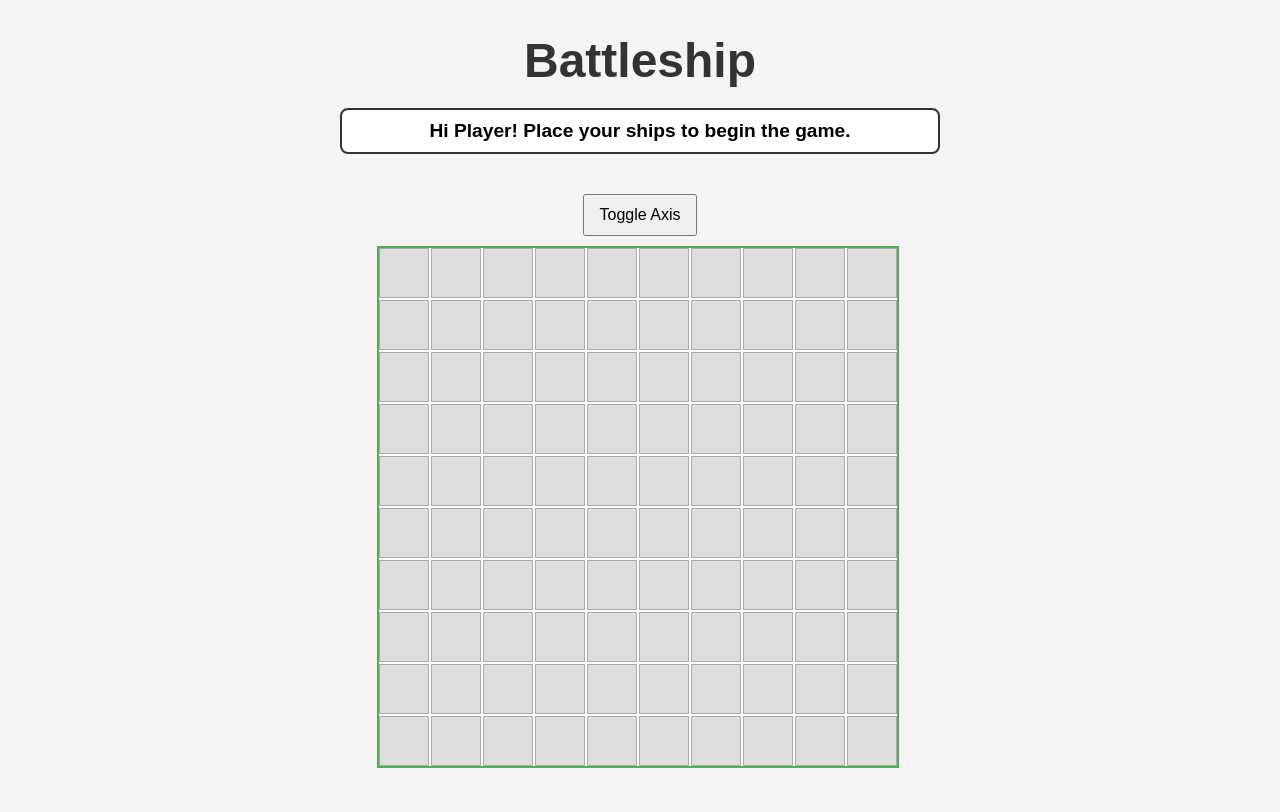
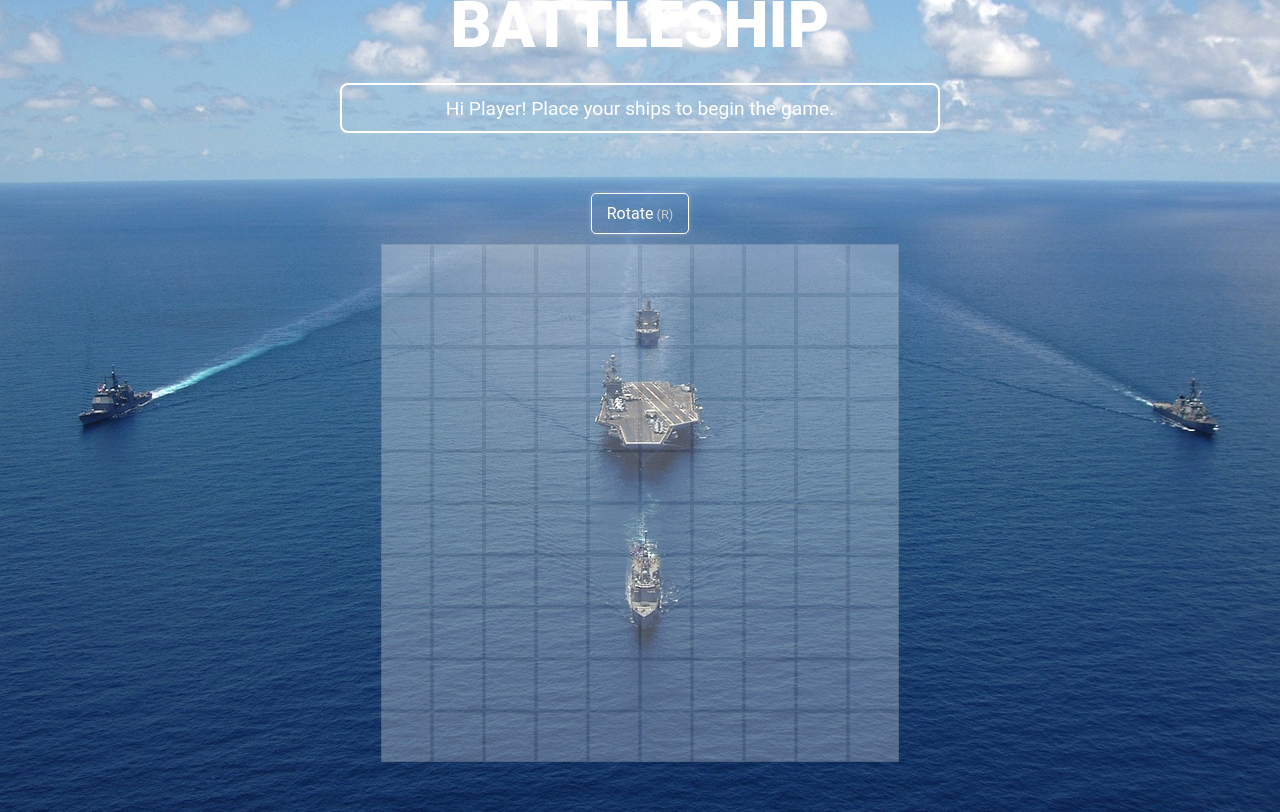
Before and after one commit to Graham4914/battleship, a website built with webpack: page src/view/index.html in a window 1280 px wide. Both pictures are taken after a click on the button "Start Game". Built offline with nearby package versions, Linux system fonts and the light colour scheme.

Commit message:
further UI enhancments for message status  bar and coordinate timeouts for status messages

```diff
--- a/src/controller/gameController.js
+++ b/src/controller/gameController.js
@@ -440,7 +440,8 @@ function startGame() {
     isHorizontal = true; // Reset orientation
 
     // Update status message
-    GridView.updateStatus(`Hi ${playerName}! Place your ships to begin the game.`);
+    GridView.updateStatus(`Hi ${playerName}! Shall we play a game?`);
+    GridView.updateStatus(`Hi ${playerName}! Place your ships to begin the game.`,2000);
 
     // Re-enable player actions
     enablePlayerActions();
--- a/src/view/gridView.js
+++ b/src/view/gridView.js
@@ -83,21 +83,41 @@ function clearHighlights(gridElement) {
     });
 }
 
-function updateStatus(message) {
-    // Always select the element fresh to ensure it's not stale
+function updateStatus(message, delay = 0) {
     const statusMessageElement = document.querySelector('.status-message');
     if (!statusMessageElement) {
         console.error('Status message element not found.');
         return;
     }
 
-    console.log('Status Update:', message);
-    statusMessageElement.style.display = 'none';  // Force the element to repaint
-    setTimeout(() => {
+    // If the delay is 0, update immediately
+    if (delay === 0) {
         statusMessageElement.textContent = message;
-        statusMessageElement.style.display = 'block';  // Show the element again
-    }, 1000);  // 1-second delay for smoother flow
+        statusMessageElement.style.display = 'block'; // Ensure it's visible
+    } else {
+        // Use a timeout for delayed updates
+        setTimeout(() => {
+            statusMessageElement.textContent = message;
+            statusMessageElement.style.display = 'block';
+        }, delay);
+    }
 }
+
+// function updateStatus(message) {
+//     // Always select the element fresh to ensure it's not stale
+//     const statusMessageElement = document.querySelector('.status-message');
+//     if (!statusMessageElement) {
+//         console.error('Status message element not found.');
+//         return;
+//     }
+
+//     console.log('Status Update:', message);
+//     statusMessageElement.style.display = 'none';  // Force the element to repaint
+//     setTimeout(() => {
+//         statusMessageElement.textContent = message;
+//         statusMessageElement.style.display = 'block';  // Show the element again
+//     }, 1000);  // 1-second delay for smoother flow
+// }
 // Update the cell after an attack (hit or miss)
 function updateCell(cell, result) {
     if (result === 'hit') {
--- a/src/view/index.html
+++ b/src/view/index.html
@@ -21,27 +21,30 @@
         <header>
             <h1>Battleship</h1>
         </header>
-        <div class="status-message">
-            <p>Place your ships...</p>
+        <div class="status-message-container">
+            <div class="status-message">
+                <p>Shall we play a game?</p>
 
+            </div>
         </div>
+
         <div class="restart-container">
             <button id="restart-btn" style="display: none;">Restart Game</button>
         </div>
         <div class="axis-toggle">
-            <button id="toggle-axis-btn">Toggle Axis</button>
+            <button id="toggle-axis-btn">Rotate</button>
 
         </div>
 
         <div class="grid-container">
             <div class="grid-section">
-                <h2>Player Board</h2>
+                <h2>Player</h2>
                 <div class="grid player-grid" id="player-grid">
                     <!-- Player grid -->
                 </div>
             </div>
             <div class="grid-section">
-                <h2>Computer Board</h2>
+                <h2>Computer</h2>
                 <div class="grid computer-grid" id="computer-grid">
                     <!-- Computer grid -->
                 </div>
--- a/src/view/style.css
+++ b/src/view/style.css
@@ -5,14 +5,29 @@
     box-sizing: border-box;
 }
 
+
+body, h1, h2, .status-message, button, input {
+    font-family: 'Roboto', sans-serif; /* Apply Roboto to general text and UI elements */
+}
 body {
-    font-family: 'Arial', sans-serif;
-    background-color: #f4f4f4;
+    font-family: 'Roboto', sans-serif;
+    background-image: url(/src/assets/battlephase.jpg);
+    background-size: cover;
+    background-repeat: no-repeat;
+    background-position: center;
     display: flex;
     justify-content: center;
     align-items: center;
     height: 100vh;
 }
+header h1 {
+    text-transform: uppercase;
+    font-size: 4rem; /* Adjust as needed */
+    font-weight: 800;
+    margin-bottom: 20px;
+   color: #fff  ;
+}
+
 
 #start-screen {
     display: flex;
@@ -74,21 +89,35 @@ header {
     text-align: center;
 }
 
-/* Header styling */
-header h1 {
-    font-size: 3rem;
-    margin-bottom: 20px;
-    color: #333;
+.status-message-container {
+    display: flex;
+    justify-content: center;
+    align-items: center; /* Vertically centers the content */
+    min-height: 50px; /* Adjust based on the expected height of the status message */
+    width: 100%; /* Adjusts to 80% of the parent width */
+    min-width: 300px; /* Ensures the container doesn't shrink below 300px */
+    max-width: 600px; /* Limits the container's maximum width to 600px */
+    margin: 0 auto; /* Centers the container */
+     border: 2px solid white; /* White border */
+    border-radius: 8px; /* Optional: rounded corners for a softer look */
+
+    box-shadow: 0 0 5px rgba(255, 255, 255, 0.2); /* Optional: subtle glow effect */
 }
+
+
 
 /* Status message styling */
 .status-message {
-    margin: 15px 0;
+    transition: opacity 0.3s ease; /* Smooth transition if opacity changes */
+    margin: 0;
+    padding: 10px 20px; /* Ensures good spacing */
     font-size: 1.2rem;
-    font-weight: bold;
+    font-weight: 400; /* Moderate weight for readability */
     text-align: center;
-    color: #333;
+    color: white; /* White text */
+
 }
+
 
 /* Center only the player grid initially */
 .grid-container {
@@ -96,7 +125,7 @@ header h1 {
     justify-content: center;  /* Center the player grid */
     width: 600px;  /* Set width for the player grid */
     max-width: 100vw;
-    margin: 0 40px;
+    margin: 0 40px 50px;
     /* gap: 100px; */
     position: relative;
 
@@ -120,7 +149,7 @@ header h1 {
     opacity: 0;
     margin-bottom: 10px;
     font-size: 1.5rem;
-    color: #333;
+    color: #fff;
     transition: opacity 0.5s ease;
 }
 
@@ -135,7 +164,7 @@ header h1 {
     grid-template-columns: repeat(10, 50px);  /* 10 columns with 50px width each */
     grid-template-rows: repeat(10, 50px);     /* 10 rows with 50px height each */
     gap: 2px;
-    background-color: #fff;
+    background-color: rgba(255, 255, 255, 0.2); /* Very faint background */
     border: 2px solid #333;
 }
 
@@ -173,14 +202,14 @@ header h1 {
 
 /* Grid cells */
 .grid div {
-    background-color: #ddd;
+    background-color: rgba(255, 255, 255, 0.1); /* Semi-transparent grid cells */
     width: 50px;
     height: 50px;
     display: flex;
     justify-content: center;
     align-items: center;
     cursor: pointer;
-    border: 1px solid #aaa;
+    border: 1px solid rgba(0, 0, 0, 0.1); /* Light border for visibility */
 }
 
 .grid div.highlight {
@@ -189,68 +218,69 @@ header h1 {
 
 .grid div.placed-ship {
     background-color: #1e90ff;  /* Blue color for placed ships */
-    border: 1px solid #333;
+     border: 1px solid rgba(0, 0, 0, 0.3);; /* Add a subtle border for definition */
 }
 
 .grid div:hover {
-    background-color: #bbb;
+    background-color: rgba(0, 0, 0, 0.1); /* Light hover effect */
+    transition: background-color 0.3s ease;
     border-color: #000;  /* Darkens the grid line on hover */
 }
 
 /* Player Grid */
-#player-grid {
-    border-color: #4CAF50;
+#player-grid,
+#computer-grid{
+    border:none
 }
 
-/* Computer Grid */
-#computer-grid {
-    border-color: #F44336;
-}
+
 
 .axis-toggle {
     margin: 10px 0;
     text-align: center;
 }
 
-.status-message {
-    margin: 15px auto;    /* Center horizontally */
-    padding: 10px 20px;
-    font-size: 1.2rem;
-    font-weight: bold;
-    text-align: center;
-    color: #333;
-    background-color: #fff;
-    border: 2px solid #333;
-    border-radius: 8px;
-    max-width: 600px;
-}
+
 
 #toggle-axis-btn {
+    background-color: transparent; /* Transparent background */
+    color: white; /* White text */
+    border: solid 1px #fff; /* Remove border */
+    padding: 10px 15px; /* Add padding for better touch area */
+    font-size: 16px; /* Adjust font size as needed */
+    cursor: pointer;
+    border-radius: 5px; /* Optional: rounded corners */
+    transition: background-color 0.3s ease, color 0.3s ease;
+    box-shadow: 0 0 5px rgba(255, 255, 255, 0.3); /* Subtle glow */
+
     display: block;
     margin: 0 auto;
     position: relative;
     text-align: center;
-    padding: 10px 15px;
-    font-size: 16px;
-    cursor: pointer;
+
 }
 
-#toggle-axis-btn {
-    transition: opacity 0.5s ease;
+
+
+
+#toggle-axis-btn::after {
+    content: " (R)"; /* Displays "(R)" after the button text */
+    font-size: 0.8em; /* Smaller font for the hint */
+    color: #ccc; /* Light gray for subtlety */
 }
-
 /* Hits and misses on grids */
 .cell.hit,
 .cell.placed-ship.hit {
-    background-color: red;  /* Mark hits with red */
+    background-color: rgba(255, 0, 0, 0.9); /* Slightly transparent red */
 }
 
 .cell.miss {
-    background-color: blue;  /* Mark misses with blue */
+    background-color: rgba(0, 0, 255, 0.7); /* Slightly transparent blue */
 }
 
 .restart-container {
-    display: flex;
+    position: relative;
+   padding-top: 20px;
     margin: 20px auto;
     text-align: center;
     justify-content: center;
@@ -258,13 +288,20 @@ header h1 {
 }
 
 #restart-btn {
-    padding: 10px 20px;
+    position: absolute;
+    top: 50%; /* Center vertically within the container */
+    left: 50%; /* Center horizontally */
+    transform: translate(-50%, -50%); /* Adjust to ensure perfect centering */
+    display: none; /* Hidden by default */
     font-size: 1rem;
-    background-color: #4CAF50;  /* Green background */
+    background-color: transparent; /* Transparent background */
+    border: solid 1px #fff; /* Remove border */
+    padding: 10px 15px; /* Add padding for better touch area */
+    font-size: 16px; /* Adjust font size as needed */
+    cursor: pointer;
     color: white;
-    border: none;
     border-radius: 5px;
-    cursor: pointer;
+
 }
 
 #restart-btn:hover {
@@ -283,12 +320,6 @@ header h1 {
     }
 }
 
-.status-message {
-    display: block !important;
-    visibility: visible !important;
-    opacity: 1 !important;
-    color: black !important;  /* Ensure text is visible */
-}
 
 /* [Addition] Smooth transition when hiding the computer grid */
 .grid-container:not(.show-battle) #computer-grid {
```
Also changed, not shown: src/assets/battlephase.jpg (added).
